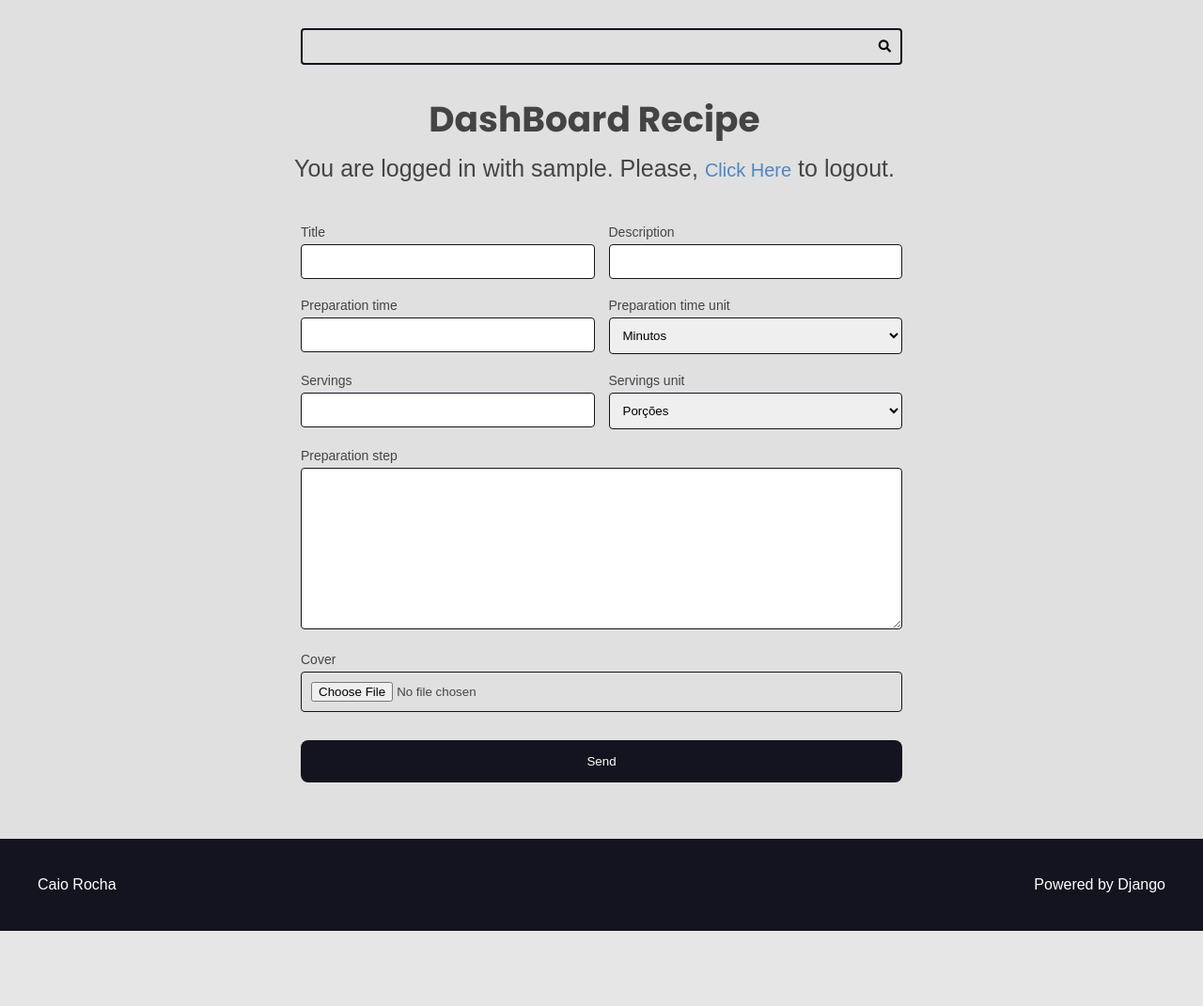
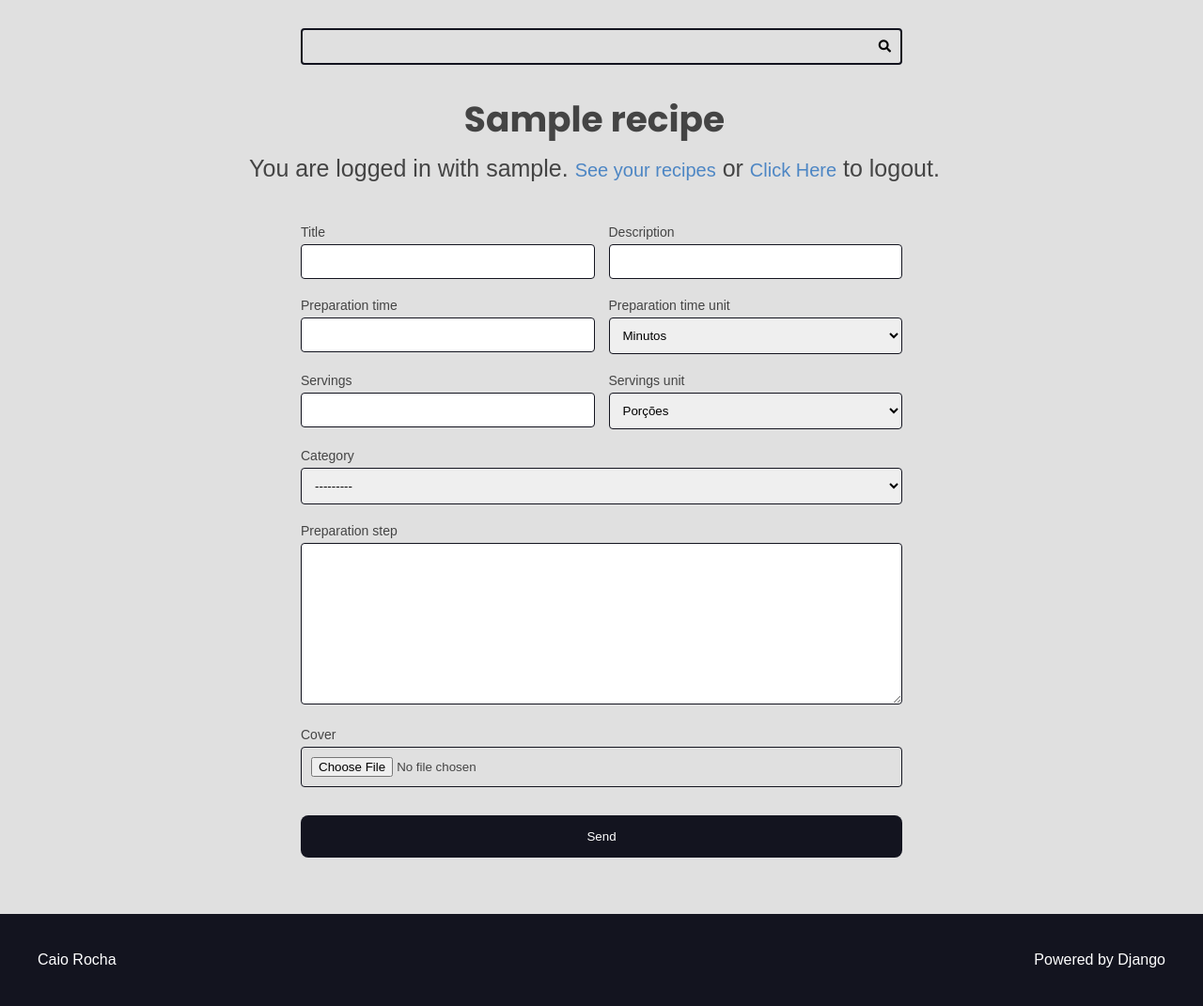
Before and after one commit to caioguimaraesr/recipes, a Django app: template authors/templates/authors/pages/dashboard_recipe.html in a window 1280 px wide. Shown: the part 120-1191 px from the top of the page at 94% size. Before the commit the page ends 1111 px from the top, so only its background shows below. Run offline with Django 5.2, Linux system fonts and the light colour scheme; the template is opened without the code that fills it: values that come from a table or form of the project are taken from there, others are empty; a user stored in the database is signed in; tables that the repository leaves empty hold one stand-in row (values such as "Sample post").

Commit message:
creating the recipe update function

```diff
--- a/authors/forms/recipe_form.py
+++ b/authors/forms/recipe_form.py
@@ -11,6 +11,7 @@
             'preparation_time_unit',
             'servings',
             'servings_unit',
+            'category',
             'preparation_step',
             'cover',
         ]
@@ -20,6 +21,9 @@
                 'class':'span-2'
             }),
             'cover': forms.FileInput(attrs={
+                'class':'span-2'
+            }),
+            'category': forms.Select(attrs={
                 'class':'span-2'
             }),
             'servings_unit': forms.Select(
--- a/authors/templates/authors/pages/dashboard_recipe.html
+++ b/authors/templates/authors/pages/dashboard_recipe.html
@@ -1,12 +1,12 @@
 {% extends "global/base.html" %}
 
-{% block title %}DashBoard Recipe |{% endblock title %}
+{% block title %}DashBoard | {{ recipe.title }} {% endblock title %}
 
 {% block content %}
 
 <div class="main-content container">
     <div class="register-label">
-        <h2>DashBoard Recipe</h2>
+        <h2>{{ recipe.title }}</h2>
         {% include "global/partials/messages.html" %}
         {% include "authors/partials/login_message.html" %}
     </div>
--- a/authors/templates/authors/partials/login_message.html
+++ b/authors/templates/authors/partials/login_message.html
@@ -1,6 +1,6 @@
 {% if user.is_authenticated %}
 <div class="login-message">You are logged in with {{ user }}.
-    Please,
+    <a href="{% url "authors:dashboard" %}" class="plaintext-button">See your recipes</a> or
     <form class="inline-form" action="{% url "authors:logout" %}" method="POST">
         {% csrf_token %}
         <input type="hidden" name="username" value="{{ request.user.username }}">
--- a/base_static/global/css/style.css
+++ b/base_static/global/css/style.css
@@ -51,6 +51,11 @@
     font-family: var(--font-primary);
     background: var(--color-gray-1);
     color: var(--color-dark-text);
+}
+
+a {
+    text-decoration: none;
+    color: var(--color-primary);
 }
 
 h1,h2,h3,h4,h5 {
--- a/base_templates/global/partials/form.html
+++ b/base_templates/global/partials/form.html
@@ -1,4 +1,4 @@
-<form action="{{ form_action }}" method="POST">
+<form action="{{ form_action }}" method="POST" enctype="multipart/form-data">
     {% csrf_token %}
 
     <div class="form-content form-content-grid">
```
Also changed, not shown: authors/views.py (+17 -1 lines).
